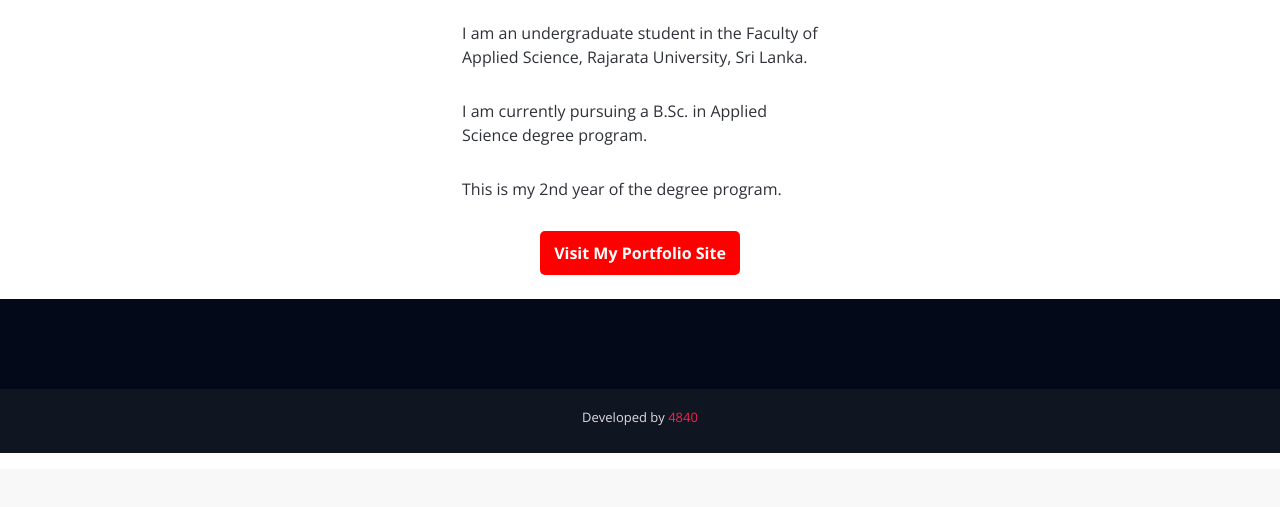
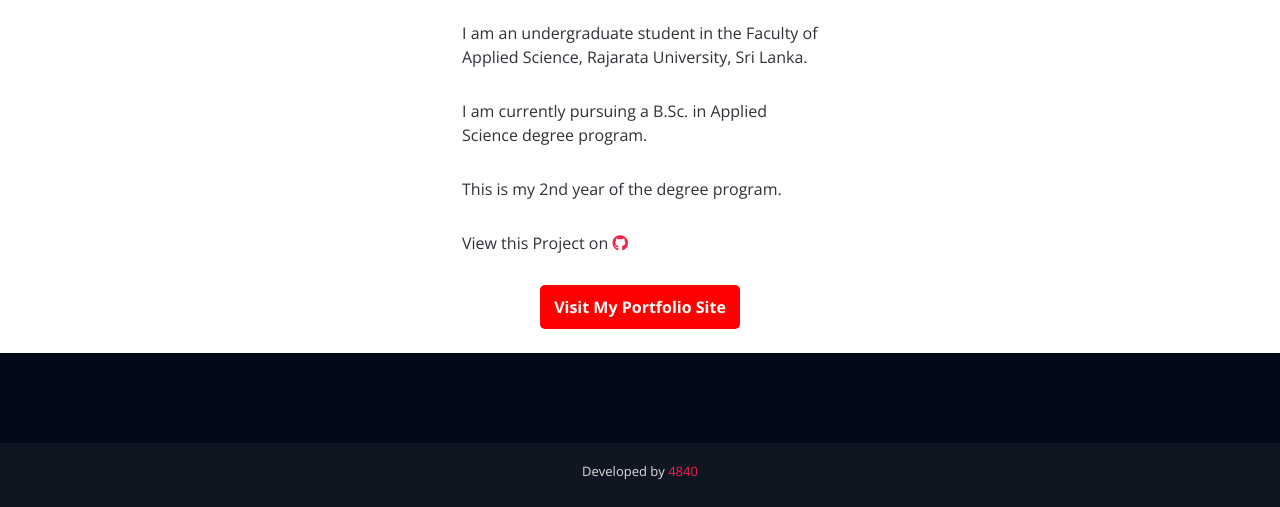
Before and after one commit to asp2020100/sms-flask, a Flask app: page /about in a window 1280 px wide. Shown: the part 331-838 px from the top of the page. Before the commit the page ends 784 px from the top, so only its background shows below. Run offline with Flask 3, Linux system fonts and the light colour scheme; parts of the project's set-up code (start-up, migrations or seed data) failed here and were passed over; some libraries are stand-ins or nearby versions.

Commit message:
Update Repo Link

```diff
--- a/templates/about.html
+++ b/templates/about.html
@@ -14,6 +14,9 @@ About Us
         <p>I am an undergraduate student in the Faculty of Applied Science, Rajarata University, Sri Lanka.</p>
         <p>I am currently pursuing a B.Sc. in Applied Science degree program.</p>
         <p>This is my 2nd year of the degree program.</p>
+        <p>View this Project on
+        <a href="https://github.com/asp2020100/sms-flask"><i class="fab fa-github"></i></a> </p>
+
         <a href="https://4840.eu.org/" class="about-btn center">Visit My Portfolio Site</a><br>
       </div>
     </div>
--- a/templates/base.html
+++ b/templates/base.html
@@ -13,7 +13,7 @@
 {% block style %}
 {% endblock style %}
   <link href="https://fonts.googleapis.com/css?family=Open+Sans:300,300i,400,400i,700,700i|Raleway:300,400,500,700,800" rel="stylesheet">
-
+  <link rel="stylesheet" href="https://cdnjs.cloudflare.com/ajax/libs/font-awesome/5.15.3/css/all.min.css">
   <!-- Vendor CSS Files -->
   <link href="static/assets/vendor/bootstrap/css/bootstrap.min.css" rel="stylesheet">
   <link href="static/assets/vendor/venobox/venobox.css" rel="stylesheet">
--- a/templates/base2.html
+++ b/templates/base2.html
@@ -13,7 +13,7 @@
 {% block style %}
 {% endblock style %}
   <link href="https://fonts.googleapis.com/css?family=Open+Sans:300,300i,400,400i,700,700i|Raleway:300,400,500,700,800" rel="stylesheet">
-
+  <link rel="stylesheet" href="https://cdnjs.cloudflare.com/ajax/libs/font-awesome/5.15.3/css/all.min.css">
   <!-- Vendor CSS Files -->
   <link href="static/assets/vendor/bootstrap/css/bootstrap.min.css" rel="stylesheet">
   <link href="static/assets/vendor/venobox/venobox.css" rel="stylesheet">
```
